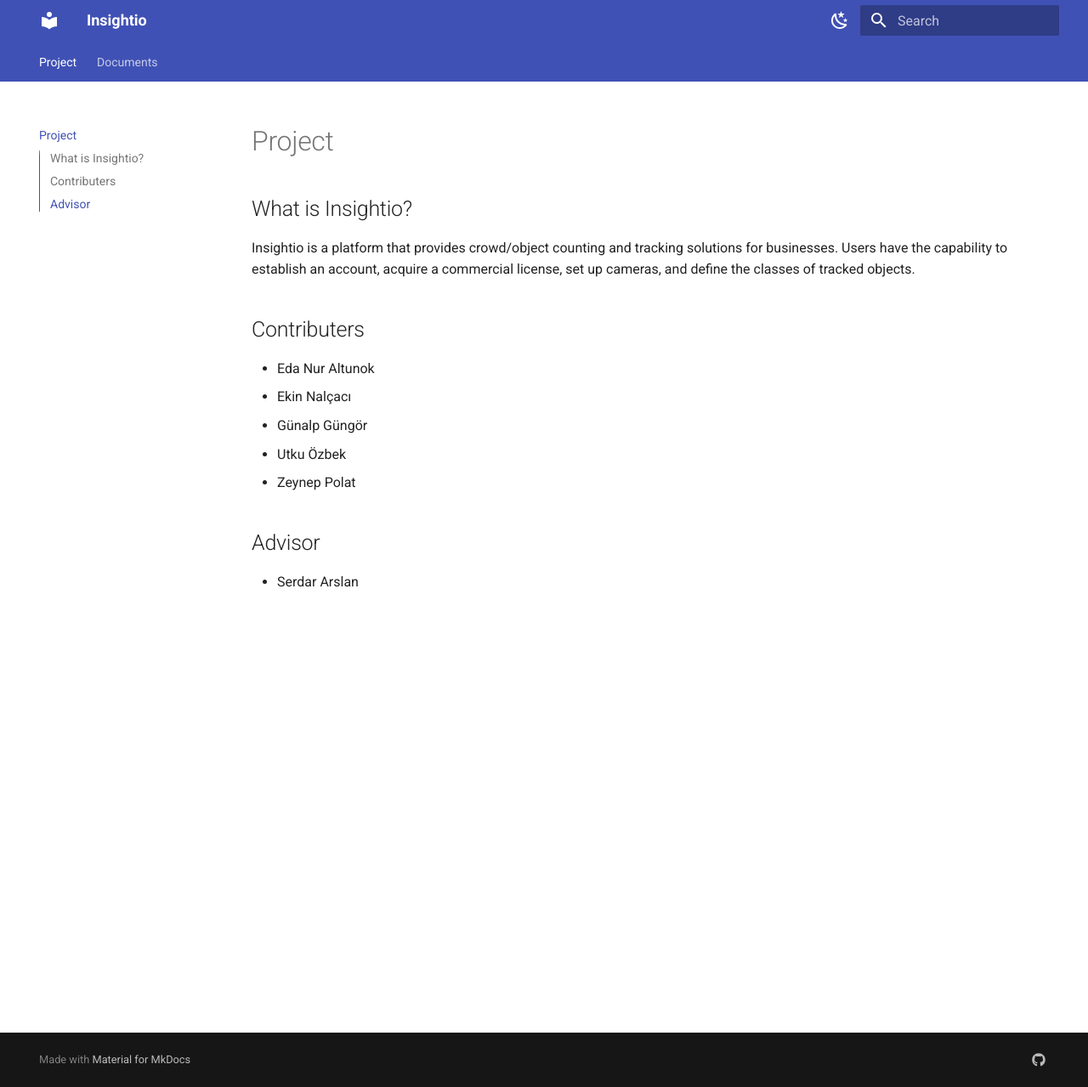
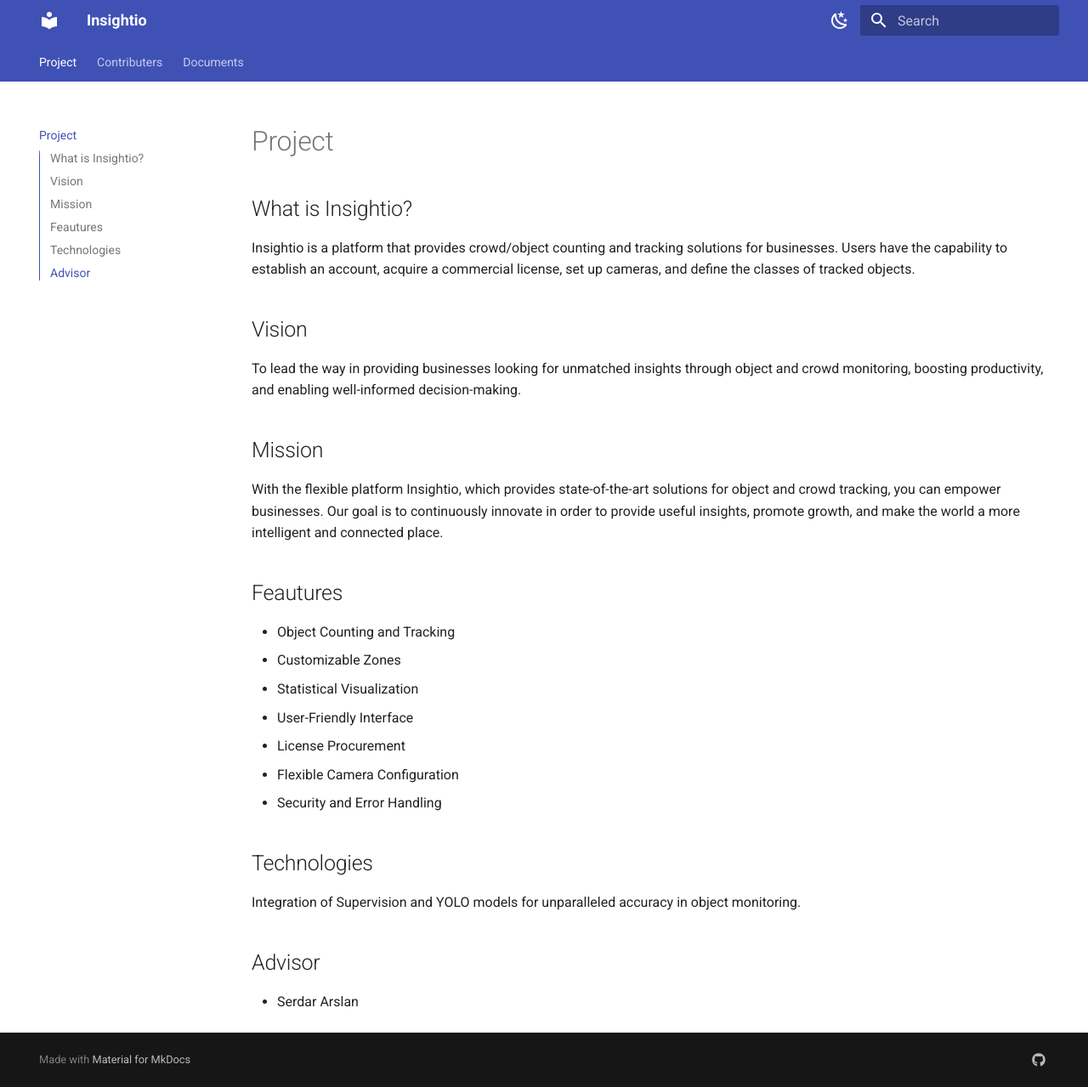
Before and after one commit to CankayaUniversity/ceng-407-408-2023-2024-Insightio, an MkDocs documentation site: the page built from docs/index.md, in a window 1280 px wide and 1279 px high. Shown: the whole window at 85% size. Built offline with MkDocs 1.6.1 and Material for MkDocs 9.7.7, drawn with Linux system fonts in a browser that asks for light colours.

Commit message:
changed website structure

```diff
--- a/docs/index.md
+++ b/docs/index.md
@@ -4,12 +4,23 @@
 ## What is Insightio?
 Insightio is a platform that provides crowd/object counting and tracking solutions for businesses. Users have the capability to establish an account, acquire a commercial license, set up cameras, and define the classes of tracked objects.
 
-## Contributers
-* Eda Nur Altunok
-* Ekin Nalçacı
-* Günalp Güngör
-* Utku Özbek
-* Zeynep Polat
+## Vision
+To lead the way in providing businesses looking for unmatched insights through object and crowd monitoring, boosting productivity, and enabling well-informed decision-making.
+
+## Mission
+With the flexible platform Insightio, which provides state-of-the-art solutions for object and crowd tracking, you can empower businesses. Our goal is to continuously innovate in order to provide useful insights, promote growth, and make the world a more intelligent and connected place.
+
+## Feautures
+* Object Counting and Tracking
+* Customizable Zones
+* Statistical Visualization
+* User-Friendly Interface
+* License Procurement
+* Flexible Camera Configuration
+* Security and Error Handling
+
+## Technologies
+Integration of Supervision and YOLO models for unparalleled accuracy in object monitoring.
 
 ## Advisor
 * Serdar Arslan
```
Also changed, not shown: docs/contributers.md (added, +52 -0 lines), docs/documents.md (+2 -0 lines), docs/teamMembers/eda.jpeg (added), docs/teamMembers/ekin.jpeg (added), docs/teamMembers/gunalp.jpeg (added), docs/teamMembers/utku.jpeg (added), docs/teamMembers/zeynep.jpeg (added), 5 other files.
